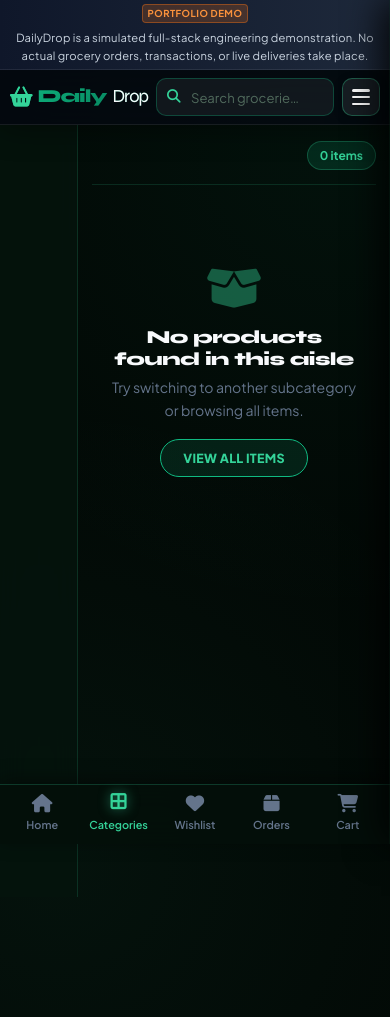
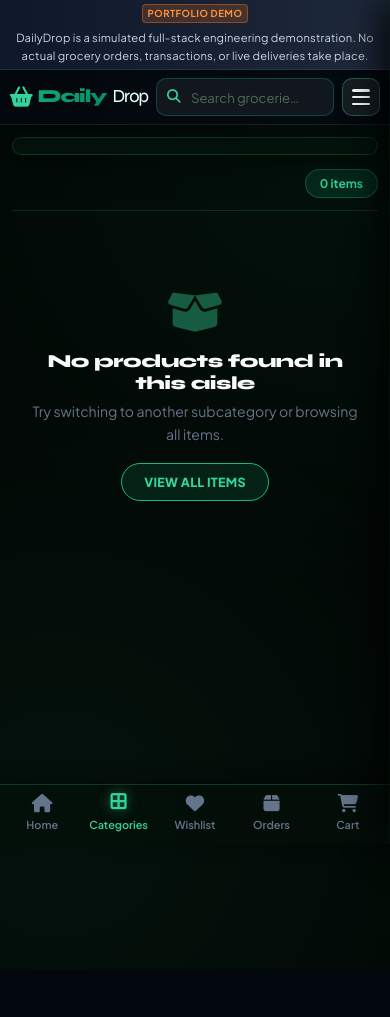
Before and after one commit to Spidey173/Dailydrop, a Python web app: template templates/category.html in a window 390 px wide. After the commit the page ends 832 px from the top, so only its background shows below. Run offline with Jinja, Linux system fonts and the light colour scheme; the template is opened without the code that fills it, so the values that code supplies are empty.

Commit message:
fix(ui): unify category header and product grid alignment with 1400px wrapper

```diff
--- a/templates/category.html
+++ b/templates/category.html
@@ -34,38 +34,51 @@
 
   <style>
     /* ==========================================================================
-       CATEGORY LAYOUT: SIDEBAR RAIL + MODERN HIGH-DENSITY CARD GRID
+       UNIFIED CONTAINER: ENFORCES DEAD-FLUSH VERTICAL ALIGNMENT BETWEEN NAVBAR & BODY
        ========================================================================== */
+    .category-page-wrapper {
+      width: 100%;
+      max-width: 1400px;
+      margin-left: auto;
+      margin-right: auto;
+      padding-left: 20px;
+      padding-right: 20px;
+    }
+
     .quick-category-container {
-      max-width: 1520px;
-      margin: 0 auto;
       display: flex;
-      background: transparent;
-      min-height: calc(100vh - 72px);
+      align-items: flex-start;
+      gap: 20px;
+      padding-top: 24px;
+      padding-bottom: 80px;
+      min-height: calc(100vh - 120px);
       position: relative;
       z-index: 1;
     }
 
-    /* Left Sidebar Rail (Dark Emerald Glass) */
+    /* Left Sidebar Rail (Dark Emerald Glass Floating Pill) */
     .quick-subcat-sidebar {
-      width: 98px;
-      min-width: 98px;
+      width: 90px;
+      min-width: 90px;
+      flex-shrink: 0;
       background: rgba(5, 20, 13, 0.88);
-      backdrop-filter: blur(14px);
-      -webkit-backdrop-filter: blur(14px);
-      border-right: 1px solid rgba(52, 211, 153, 0.16);
+      backdrop-filter: blur(16px);
+      -webkit-backdrop-filter: blur(16px);
+      border: 1px solid rgba(52, 211, 153, 0.2);
+      border-radius: 18px;
       display: flex;
       flex-direction: column;
-      gap: 4px;
-      padding: 16px 0 60px;
+      gap: 5px;
+      padding: 12px 0;
       position: sticky;
-      top: 72px;
-      height: calc(100vh - 72px);
+      top: 92px;
+      max-height: calc(100vh - 110px);
       overflow-y: auto;
       scrollbar-width: none;
       -ms-overflow-style: none;
       user-select: none;
       z-index: 10;
+      box-shadow: 0 8px 32px rgba(0, 0, 0, 0.5);
     }
     .quick-subcat-sidebar::-webkit-scrollbar {
       display: none;
@@ -85,8 +98,8 @@
       background: rgba(52, 211, 153, 0.08);
     }
     .quick-subcat-item .subcat-icon-box {
-      width: 52px;
-      height: 52px;
+      width: 50px;
+      height: 50px;
       border-radius: 14px;
       background: rgba(12, 36, 24, 0.85);
       border: 1px solid rgba(52, 211, 153, 0.22);
@@ -103,7 +116,7 @@
       font-weight: 600;
       color: #94A3B8;
       line-height: 1.25;
-      max-width: 82px;
+      max-width: 80px;
       display: -webkit-box;
       -webkit-line-clamp: 2;
       -webkit-box-orient: vertical;
@@ -143,29 +156,28 @@
     /* Right Main Product Listing Area */
     .quick-category-main {
       flex: 1;
-      background: transparent;
-      padding: 24px 30px 80px;
       min-width: 0;
+      display: flex;
+      flex-direction: column;
+      padding: 0;
     }
     .quick-category-header {
-      margin-bottom: 22px;
+      margin-bottom: 20px;
       display: flex;
       align-items: center;
       justify-content: space-between;
       border-bottom: 1px solid rgba(52, 211, 153, 0.15);
-      padding-bottom: 14px;
-      gap: 12px;
+      padding-bottom: 12px;
+      gap: 16px;
     }
     .quick-cat-heading {
       font-family: 'Syne', sans-serif;
-      font-size: 2.1rem;
+      font-size: 2rem;
       font-weight: 800;
       color: #F8FAFC;
       letter-spacing: -0.5px;
       margin: 0;
-      display: flex;
-      align-items: center;
-      gap: 10px;
+      line-height: 1.2;
     }
     .quick-cat-count-badge {
       font-size: 12px;
@@ -173,7 +185,7 @@
       font-weight: 700;
       background: rgba(16, 185, 129, 0.15);
       border: 1px solid rgba(52, 211, 153, 0.28);
-      padding: 4px 12px;
+      padding: 4px 14px;
       border-radius: 999px;
       white-space: nowrap;
     }
@@ -181,52 +193,57 @@
     /* Product Cards Grid matching Screenshot */
     .quick-products-grid {
       display: grid;
-      grid-template-columns: repeat(auto-fill, minmax(175px, 1fr));
+      grid-template-columns: repeat(5, 1fr);
       gap: 16px;
     }
-    @media (min-width: 1440px) {
-      .quick-products-grid {
-        grid-template-columns: repeat(6, 1fr);
-      }
-    }
-    @media (min-width: 1200px) and (max-width: 1439px) {
-      .quick-products-grid {
-        grid-template-columns: repeat(5, 1fr);
-      }
-    }
-    @media (min-width: 992px) and (max-width: 1199px) {
+    @media (max-width: 1280px) {
       .quick-products-grid {
         grid-template-columns: repeat(4, 1fr);
       }
     }
     @media (max-width: 991px) {
       .quick-products-grid {
-        grid-template-columns: repeat(auto-fill, minmax(155px, 1fr));
+        grid-template-columns: repeat(3, 1fr);
         gap: 12px;
       }
-      .quick-category-main {
-        padding: 16px 14px 60px;
+    }
+    @media (max-width: 680px) {
+      .category-page-wrapper {
+        padding-left: 12px;
+        padding-right: 12px;
       }
-    }
-    @media (max-width: 576px) {
+      .quick-category-container {
+        flex-direction: column;
+        gap: 14px;
+        padding-top: 12px;
+      }
+      .quick-subcat-sidebar {
+        width: 100%;
+        min-width: 100%;
+        height: auto;
+        max-height: none;
+        flex-direction: row;
+        overflow-x: auto;
+        position: static;
+        border-radius: 14px;
+        padding: 8px;
+        top: 0;
+      }
+      .quick-subcat-item {
+        flex-direction: row;
+        padding: 6px 12px;
+        gap: 8px;
+        white-space: nowrap;
+      }
+      .quick-subcat-item .subcat-icon-box {
+        width: 34px;
+        height: 34px;
+        font-size: 16px;
+        margin-bottom: 0;
+      }
       .quick-products-grid {
         grid-template-columns: repeat(2, 1fr);
         gap: 10px;
-      }
-      .quick-subcat-sidebar {
-        width: 78px;
-        min-width: 78px;
-        padding-top: 8px;
-      }
-      .quick-subcat-item .subcat-icon-box {
-        width: 44px;
-        height: 44px;
-        font-size: 20px;
-        border-radius: 12px;
-      }
-      .quick-subcat-item .subcat-label {
-        font-size: 10px;
-        max-width: 70px;
       }
     }
 
@@ -492,7 +509,7 @@
 
   <!-- Unified Main Navigation Bar (Identical to Homepage) -->
   <nav class="navbar">
-    <div class="container navbar-container">
+    <div class="category-page-wrapper navbar-container">
       <a href="{{ url_for('index') }}" class="logo">
         <i class="fas fa-shopping-basket"></i> Daily<span>Drop</span>
       </a>
@@ -593,7 +610,7 @@
   </aside>
 
   <!-- Category Page Container with Left Rail + Product Grid -->
-  <div class="quick-category-container">
+  <div class="category-page-wrapper quick-category-container">
 
     <!-- Left Sidebar Rail (Matching Screenshot Layout with Cosmic Colors) -->
     <aside class="quick-subcat-sidebar" id="quickSubcatSidebar">
```
